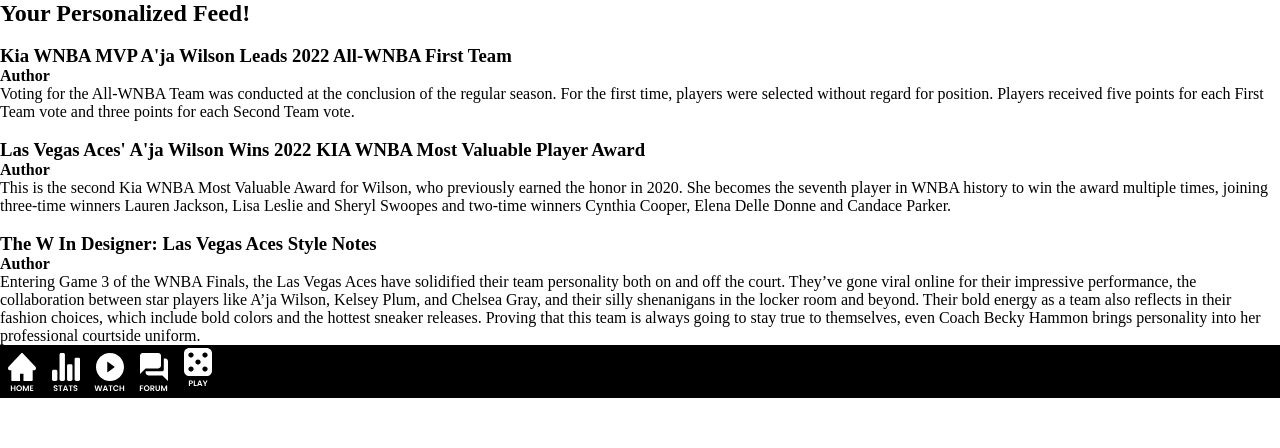
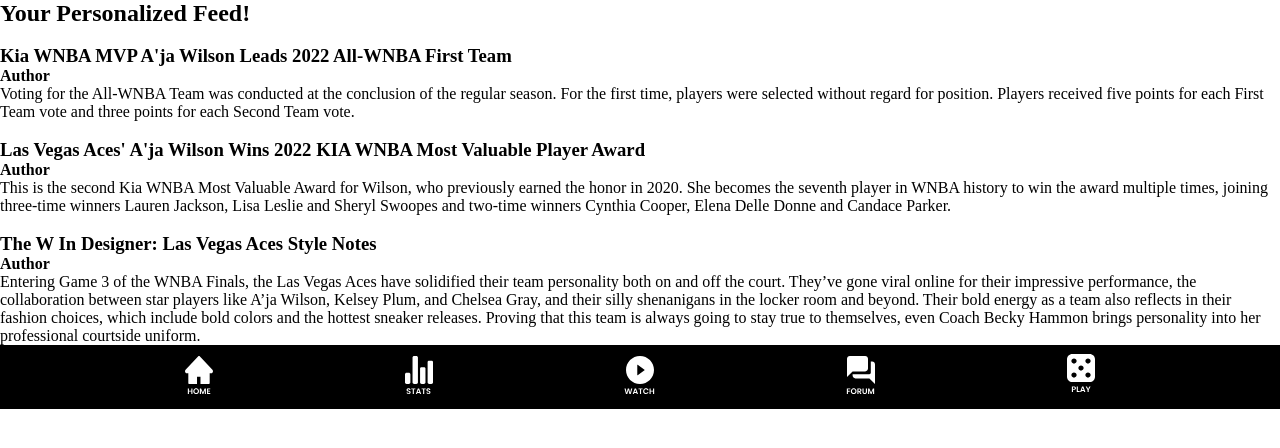
Before and after one commit to Matthew-Hawk/Industry-WNBA, a React (Create React App) app: page / in a window 1280 px wide. Shown: the top 448 px of the page. Built offline with nearby package versions, Linux system fonts and the light colour scheme.

Commit message:
finalized basic styles and spacing for header component, also fixed some bem naming conventions

```diff
--- a/src/components/Header/Header.js
+++ b/src/components/Header/Header.js
@@ -10,20 +10,20 @@
 function Header() {
   return (
     <div className='header'>
-        <NavLink className='header_link'>
-            <img src={home} className='header_icon'></img>
+        <NavLink className='header__link'>
+            <img src={home} className='header__icon'></img>
         </NavLink>
-        <NavLink className='header_link'>
-            <img src={stats} className='header_icon'></img>
+        <NavLink className='header__link'>
+            <img src={stats} className='header__icon'></img>
         </NavLink>
-        <NavLink className='header_link'>
-            <img src={watch} className='header_icon'></img>
+        <NavLink className='header__link'>
+            <img src={watch} className='header__icon'></img>
         </NavLink>
-        <NavLink className='header_link'>
-            <img src={forum} className='header_icon'></img>
+        <NavLink className='header__link'>
+            <img src={forum} className='header__icon'></img>
         </NavLink>
-        <NavLink className='header_link'>
-            <img src={play} className='header_icon'></img>
+        <NavLink className='header__link'>
+            <img src={play} className='header__icon'></img>
         </NavLink>
     </div>
   )
--- a/src/components/Header/Header.scss
+++ b/src/components/Header/Header.scss
@@ -3,9 +3,22 @@
 @use "../../styles/partials/utilities.scss" as *;
 
 .header{
+    display: flex;
+    justify-content: space-evenly;
+    align-items: center;
+
     position: sticky;
     bottom: 0rem;
     width: 100%;
+    height: 8vh;
     margin: 0rem;
     background-color: black;
+
+    &__link{}
+    &__icon{
+
+        &:hover{
+            fill: red;
+        }
+    }
 }
```
